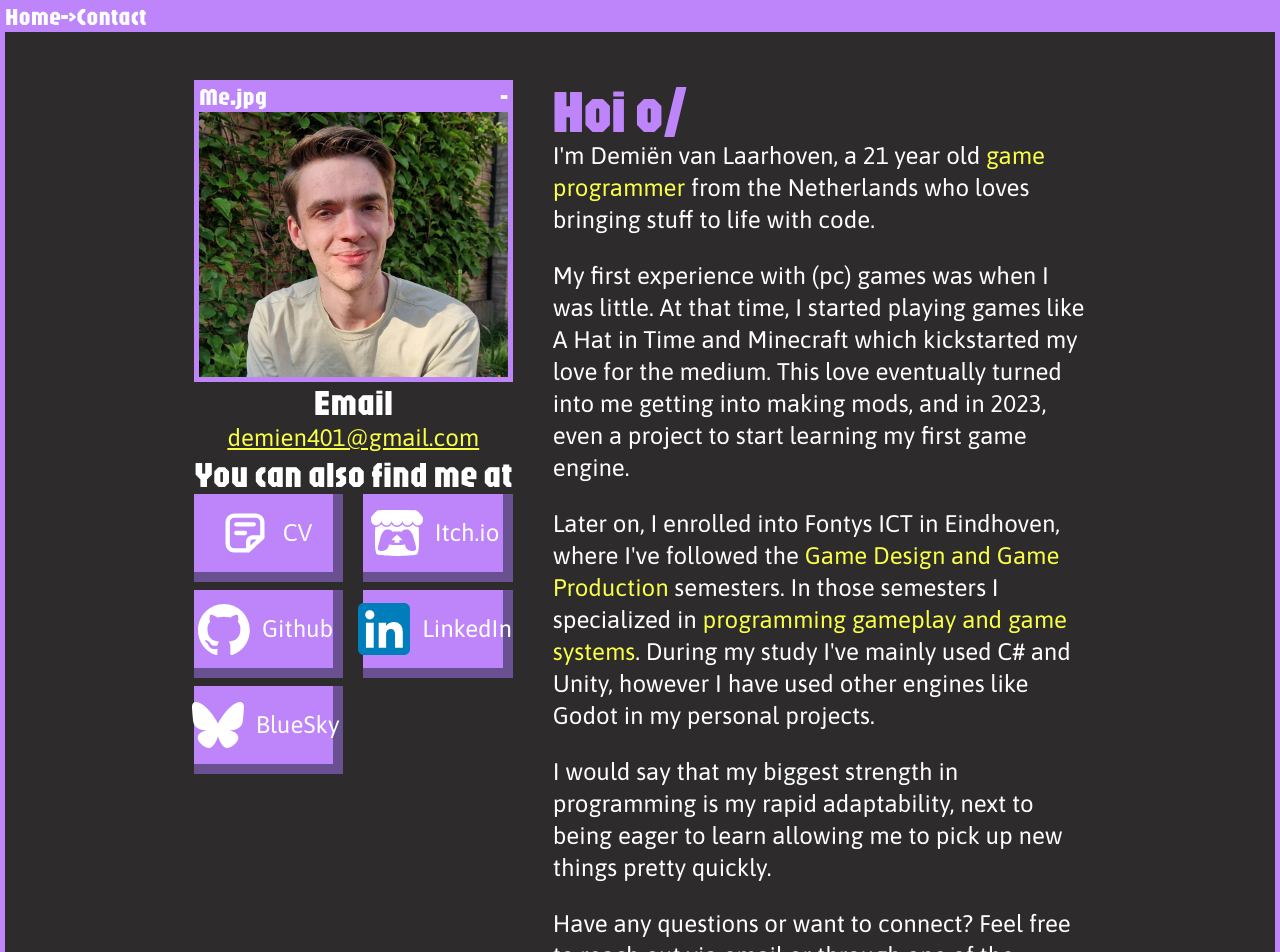
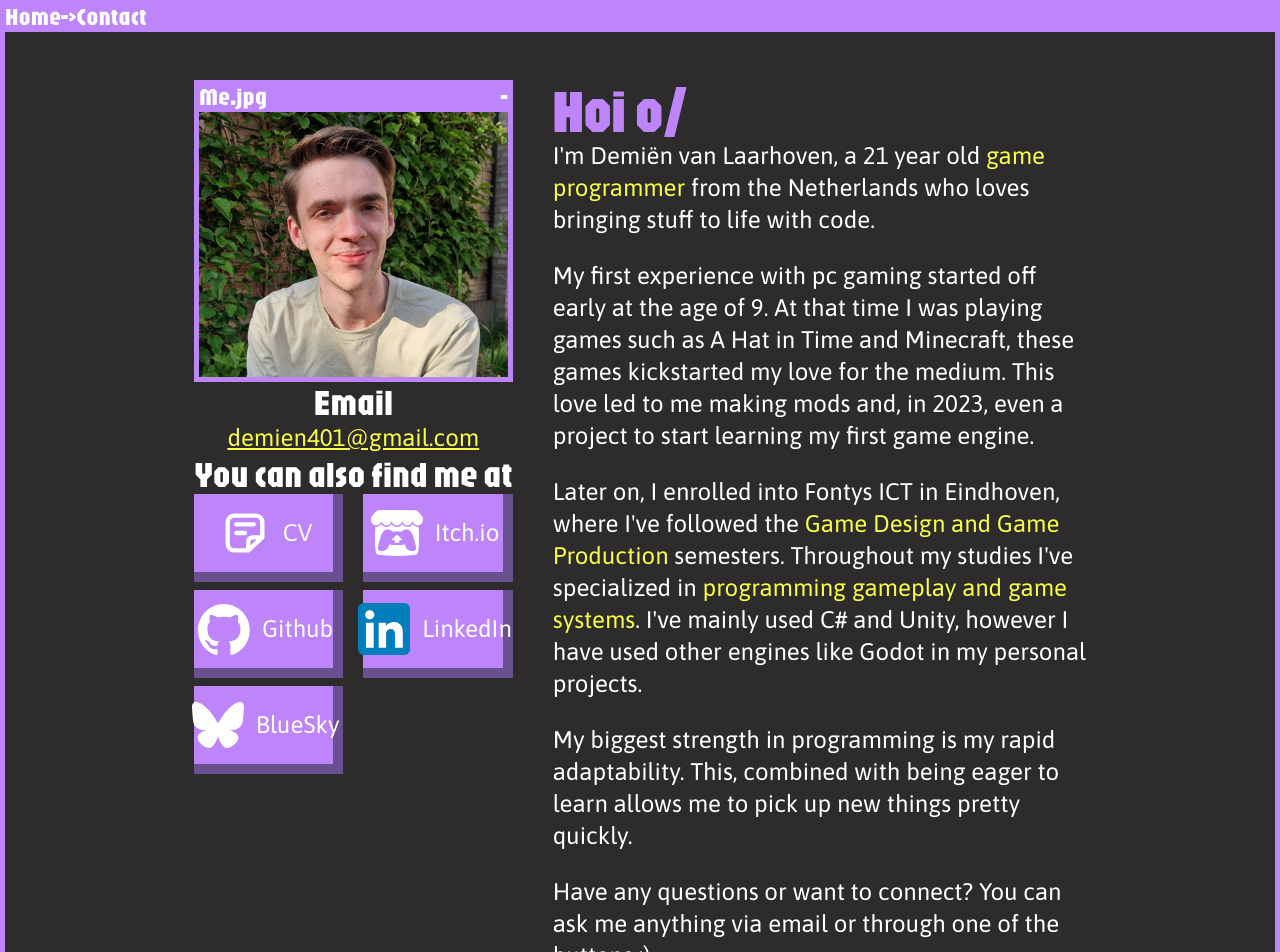
Before and after one commit to Nebbreal/portfolio-site-v2, a React (Vite) app: page /contact in a window 1280 px wide. Shown: the top 952 px of the page. Built offline with nearby package versions, Linux system fonts and the light colour scheme.

Commit message:
Fix grammatical errors/text errors in ContactPage.tsx

```diff
--- a/src/pages/main-pages/ContactPage.tsx
+++ b/src/pages/main-pages/ContactPage.tsx
@@ -23,27 +23,27 @@ function ContactPage(){
                     </p>
                     <br/>
                     <p>
-                        My first experience with (pc) games was when I was little. At that time, I started playing games like
-                        A Hat in Time and Minecraft which kickstarted my love for the medium.
-                        This love eventually turned into me getting into making mods, and
-                        in 2023, even a project to start learning my first game engine.
+                        My first experience with pc gaming started off early at the age of 9.
+                        At that time I was playing games such as A Hat in Time and Minecraft,
+                        these games kickstarted my love for the medium. This love led to me making mods
+                        and, in 2023, even a project to start learning my first game engine.
                     </p>
                     <br/>
                     <p>
                         Later on, I enrolled into Fontys ICT in Eindhoven,
                         where I've followed the <span className={"text-secondary"}>Game Design and Game Production </span>
-                        semesters. In those semesters I specialized in <span className={"text-secondary"}>programming gameplay and game systems</span>.
-                        During my study I've mainly used C# and Unity, however I have used other engines like Godot in
+                        semesters. Throughout my studies I've specialized in <span className={"text-secondary"}>programming gameplay and game systems</span>.
+                        I've mainly used C# and Unity, however I have used other engines like Godot in
                         my personal projects.
                     </p>
                     <br/>
                     <p>
-                        I would say that my biggest strength in programming is my rapid adaptability,
-                        next to being eager to learn allowing me to pick up new things pretty quickly.
+                        My biggest strength in programming is my rapid adaptability. This,
+                        combined with being eager to learn allows me to pick up new things pretty quickly.
                     </p>
                     <br/>
                     <p>
-                        Have any questions or want to connect? Feel free to reach out via email or through one of the
+                        Have any questions or want to connect? You can ask me anything via email or through one of the
                         buttons :).
                     </p>
                 </div>
```
